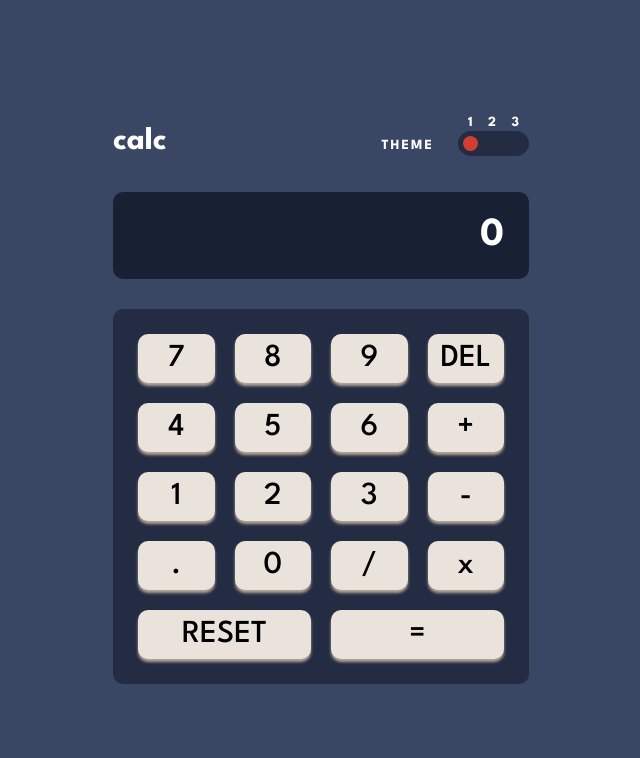
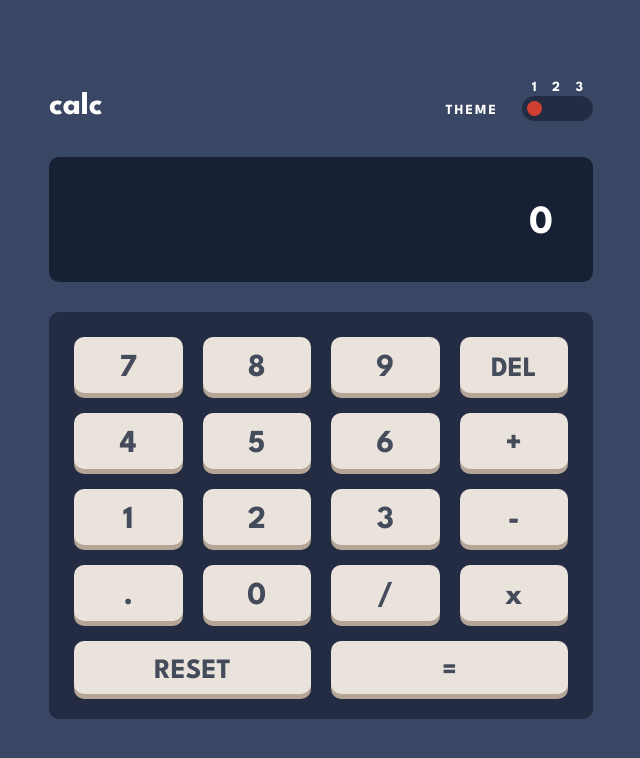
Before and after one commit to mehmetbacik/calculator-app, a React (Create React App) app: page / in a window 1280 px wide. Shown: the top 758 px of the page, without its empty margins (319-959 px from the left). Built offline with nearby package versions, Linux system fonts and the light colour scheme.

Commit message:
Update
Updated for keys.

```diff
--- a/src/components/Calculator/Calculator.tsx
+++ b/src/components/Calculator/Calculator.tsx
@@ -49,7 +49,7 @@ const Calculator: React.FC = () => {
   };
 
   return (
-    <div className="container mx-auto max-w-md p-4">
+    <div className="container mx-auto max-w-xl p-4">
       <div className="flex items-end justify-between mb-9">
         <Logo />
         <ThemeSelector theme={theme} changeTheme={changeTheme} />
--- a/src/components/Display/Display.tsx
+++ b/src/components/Display/Display.tsx
@@ -5,7 +5,7 @@ interface DisplayProps {
 }
 
 const Display: React.FC<DisplayProps> = ({ displayValue }) => {
-  return <div className="display p-[25px] mb-[30px] flex items-center justify-end text-[40px] font-bold rounded-[10px]">{displayValue}</div>;
+  return <div className="display pt-[48px] p-[40px] mb-[30px] flex items-center justify-end text-[40px] font-bold rounded-[10px]">{displayValue}</div>;
 };
 
 export default Display;
--- a/src/styles/styles.scss
+++ b/src/styles/styles.scss
@@ -51,31 +51,45 @@ body {
                 background-color: $very-dark-desaturated-blue-toggle;
                 button {
                     background-color: $light-grayish-orange;
-                    box-shadow: $grayish-orange 0px 3px 3px 0px;
+                    color: $very-dark-grayish-blue;
+                    font-weight: bold;
+                    box-shadow: 0 5px $grayish-orange;
                     border-radius: 10px;
                     border: none;
-                    padding: 10px;
+                    padding: 17px 10px 10px 10px;
                     cursor: pointer;
+                    transition: all 0.3s ease;
                     &:hover {
                         background-color: $white;
-                        box-shadow: white 0px 3px 3px 0px;
+                        box-shadow: 0 5px $grayish-orange;
+                        transform: scale(0.95);
+                        color: $very-dark-grayish-blue;
                     }
                     &.del {
+                        font-size: 28px;
                         &:hover {
                             background-color: $desaturated-dark-blue;
-                            box-shadow: $desaturated-dark-blue 0px 3px 3px 0px;
+                            box-shadow: 0 5px $desaturated-dark-blue-shadow;
+                            transform: scale(0.95);
+                            color: $white;
                         }
                     }
                     &.reset {
+                        font-size: 28px;
                         &:hover {
                             background-color: $desaturated-dark-blue;
-                            box-shadow: $desaturated-dark-blue 0px 3px 3px 0px;
+                            box-shadow: 0 5px $desaturated-dark-blue-shadow;
+                            transform: scale(0.95);
+                            color: $white;
                         }
                     }
                     &.equal {
+                        font-size: 28px;
                         &:hover {
                             background-color: $red;
-                            box-shadow: $red 0px 3px 3px 0px;
+                            box-shadow: 0 5px $dark-red;
+                            transform: scale(0.95);
+                            color: $white;
                         }
                     }
                 }
--- a/src/styles/variables.scss
+++ b/src/styles/variables.scss
@@ -1,6 +1,5 @@
 
-@import url('https://fonts.googleapis.com/css2?family=League+Spartan:wght@300;500;700&display=swap');
-
+@import url('https://fonts.googleapis.com/css2?family=League+Spartan:wght@100..900&display=swap');
 
 $family: 'League Spartan', sans-serif;
 $size: 32px;
@@ -10,7 +9,6 @@ $size: 32px;
     font-size: $size;
     line-height: normal;
 }
-
 
 $very-dark-desaturated-blue-main: hsl(222, 26%, 31%);
 $very-dark-desaturated-blue-toggle: hsl(223, 31%, 20%);
```
Also changed, not shown: src/dist/css/styles.css, src/dist/css/variables.css, 1 other file (tests, documents, lock files or other folders).
